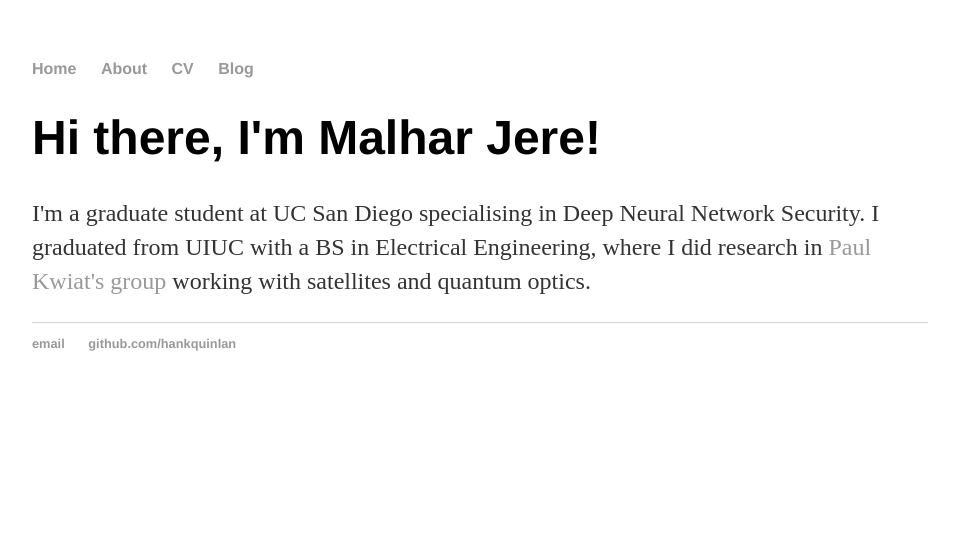
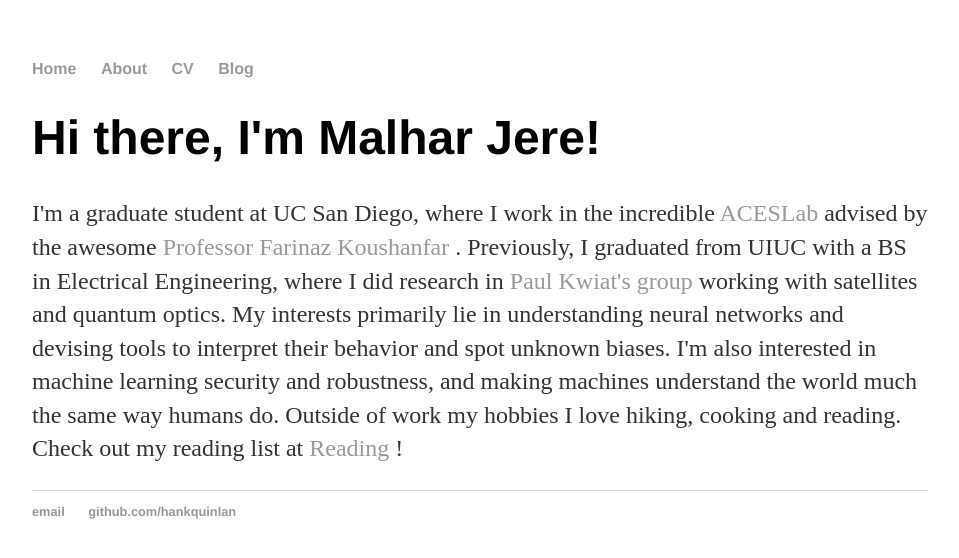
Before and after one commit to MalharJ/MalharJ.github.io, a Jekyll site: the page built from index.html, in a window 1280 px wide. Shown: the top 558 px of the page, without its empty margins (160-1119 px from the left). Built offline with Jekyll 4.4.1, drawn with Linux system fonts in a browser that asks for light colours.

Commit message:
Update index.html

```diff
--- a/index.html
+++ b/index.html
@@ -1,10 +1,13 @@
 ---
 layout: default
-title: Hank Quinlan, Horrible Cop
+title: Malhar Jere
 ---
 <div class="blurb">
 	<h1>Hi there, I'm Malhar Jere!</h1>
-	<p>I'm a graduate student at UC San Diego specialising in Deep Neural Network Security.
-	I graduated from UIUC with a BS in Electrical Engineering, where I did research in
-		<a href="http://research.physics.illinois.edu/QI/Photonics/"> Paul Kwiat's group</a> working with satellites and quantum optics.
+	<p>I'm a graduate student at UC San Diego, where I work in the incredible <a href="http://aceslab.org/">ACESLab</a> advised by the awesome <a href="https://farinaz.eng.ucsd.edu/home"> Professor Farinaz Koushanfar </a>. Previously, I graduated from UIUC with a BS in Electrical Engineering, where I did research in <a href="http://research.physics.illinois.edu/QI/Photonics/"> Paul Kwiat's group</a> working with satellites and quantum optics.
+
+	My interests primarily lie in understanding neural networks and devising tools to interpret their behavior and spot unknown biases. I'm also interested in machine learning security and robustness, and making machines understand the world much the same way humans do.
+
+	Outside of work my hobbies I love hiking, cooking and reading. Check out my reading list at <a href="/book_reviews"> Reading </a>!
+
 </div><!-- /.blurb -->
```
